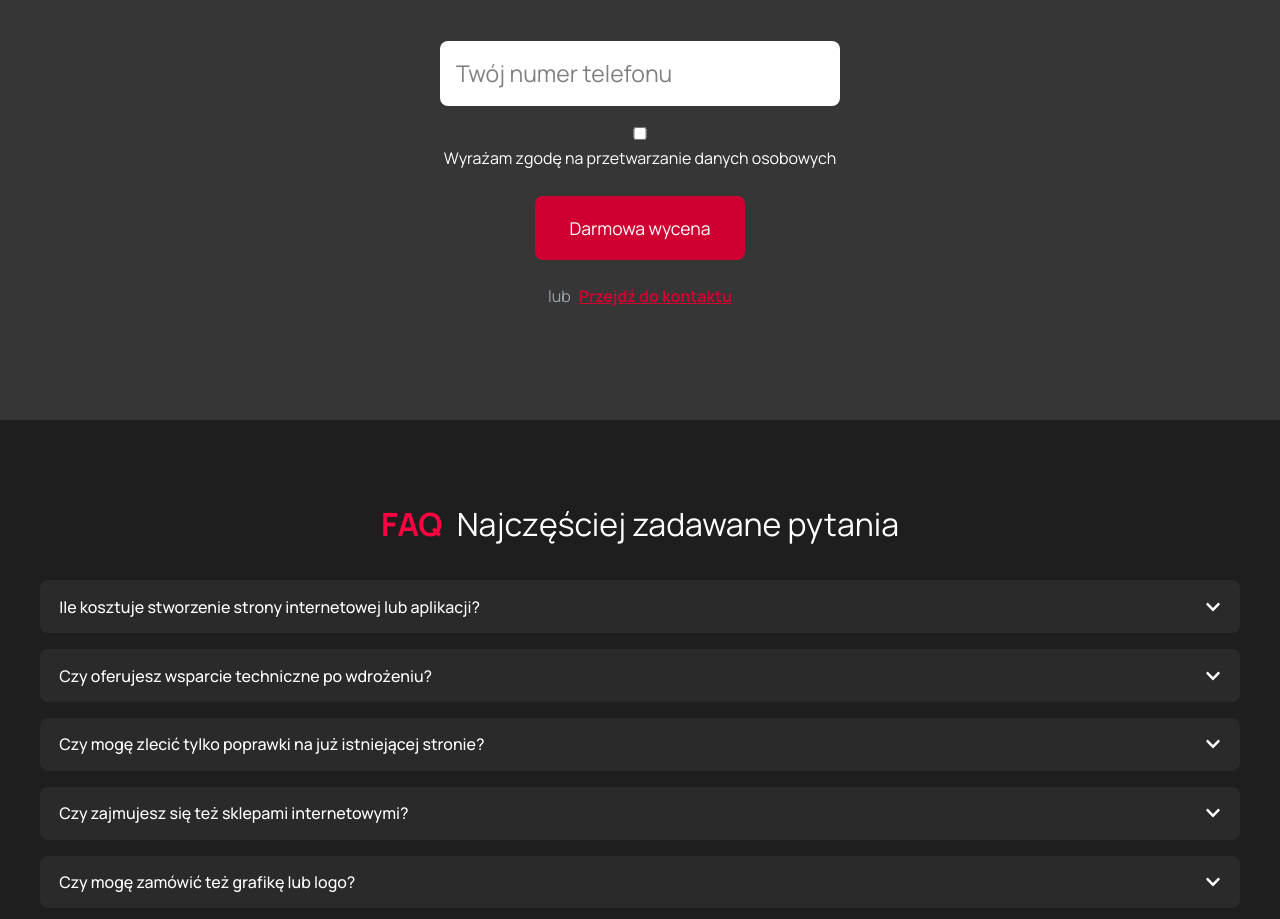
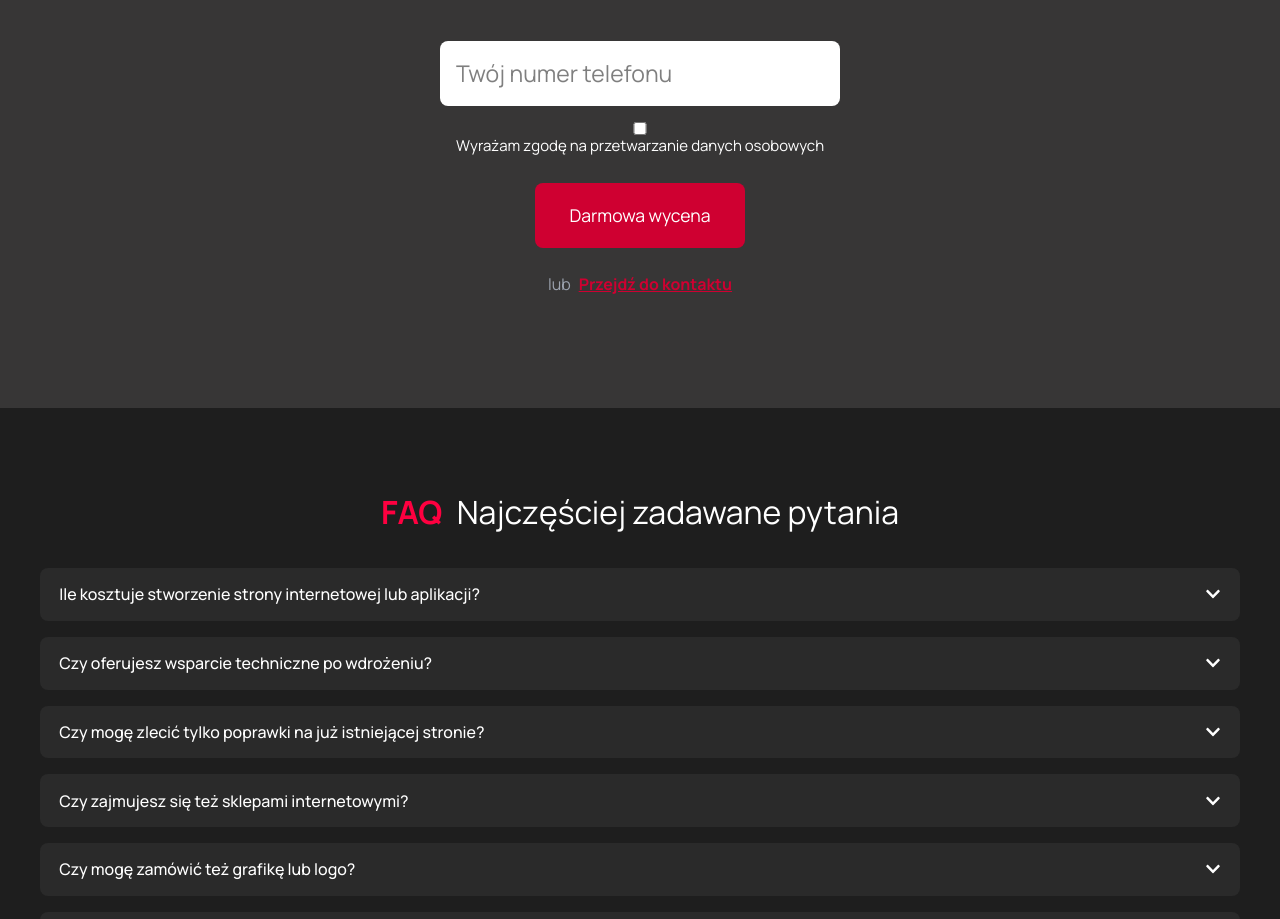
Before and after one commit to Grzegorz-dev/moja-strona-de, a Next.js app: page / in a window 1280 px wide. Shown: the part 3880-4799 px from the top of the page. Built offline with nearby package versions, Linux system fonts and the light colour scheme.

Commit message:
Poprawki

```diff
--- a/src/app/home.module.css
+++ b/src/app/home.module.css
@@ -1136,6 +1136,15 @@
   font-weight: bold;
 }
 
+.checkbox{
+  display: flex;
+  flex-direction: column;
+}
+
+.checkbox label{
+  font-size: 15px;
+}
+
 /* ========== RESPONSIVE ========== */
 
 /* Laptop (≤1440px) */
```
